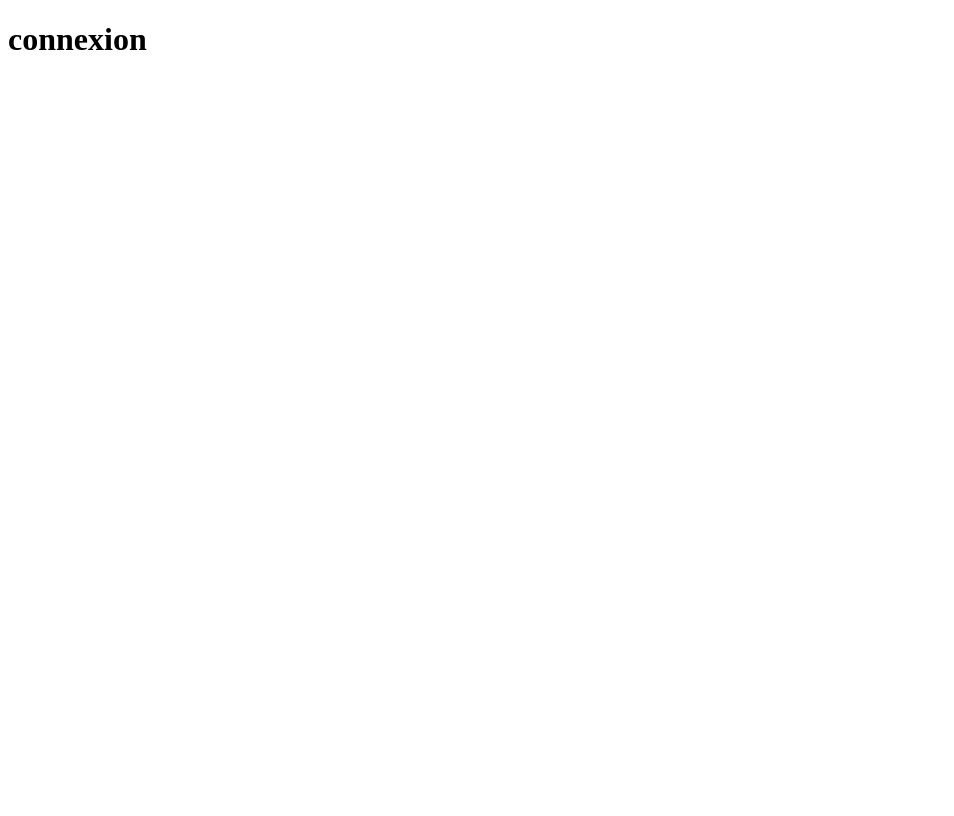
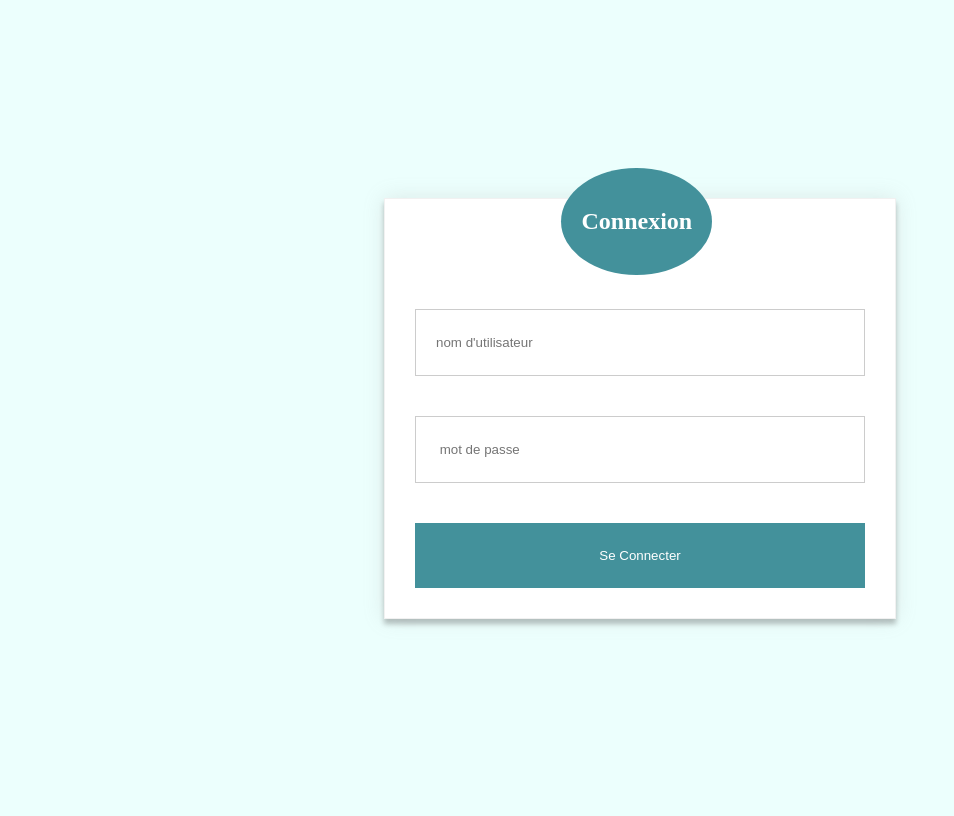
Before and after one commit to RIDIALfa/Flask, a Flask app: page /connexion in a window 1280 px wide. Before the commit the part shown is almost empty. Shown: the whole page, without its empty margins (0-954 px from the left). Before the commit the page ends 50 px from the top, so only its background shows below. Run offline with Flask 2, Linux system fonts and the light colour scheme.

Commit message:
style login form

```diff
--- a/main.py
+++ b/main.py
@@ -8,6 +8,9 @@ app = Flask(__name__)
 def home():
     return render_template('pages/home.html')
 
+@app.route('/test')
+def teste():
+    return render_template('test.html')
 
 @app.route('/connexion')
 def login():
--- /dev/null
+++ b/static/css/style.css
@@ -0,0 +1,63 @@
+body{
+    background:#ECFFFD;
+}
+#container{
+    min-height: 100vh;
+    width: 100%;
+    display: flex;
+    justify-content: center;
+    align-items: center;
+}
+/* Bordered form */
+form {
+    position: relative;
+    width:450px;
+    padding: 110px 30px 30px 30px;
+    border: 1px solid #f1f1f1;
+    background: #fff;
+    box-shadow: 0 0 20px 0 rgba(157, 147, 147, 0.2), 0 5px 5px 0 rgba(0, 0, 0, 0.24);
+}
+.connect{
+    width: 87%;
+    position: absolute;
+    top: -50px;
+    display: flex;
+    justify-content: center;
+}
+#container h2{
+padding: 40px 20px;
+    background-color: #43919B;
+    color: #fff;
+    border-radius:50%;
+    /* margin: 0 auto; */
+    display: flex;
+    justify-content: center;
+    align-items: center;
+}
+
+#loginForm input {
+    width: 100%;
+    padding: 25px 20px;
+
+
+}
+/* Full-width inputs */
+input[type=text], input[type=password] {
+    margin-bottom: 40px;
+    display: inline-block;
+    border: 1px solid #ccc;
+    box-sizing: border-box;
+}
+
+/* Set a style for all buttons */
+input[type=submit] {
+    background-color: #43919B;
+    color: white;
+    border: none;
+    cursor: pointer;
+}
+input[type=submit]:hover {
+    background-color: white;
+    color: #53af57;
+    border: 1px solid #53af57;
+}
--- a/templates/base.html
+++ b/templates/base.html
@@ -4,6 +4,8 @@
     <meta charset="UTF-8">
     <meta http-equiv="X-UA-Compatible" content="IE=edge">
     <meta name="viewport" content="width=device-width, initial-scale=1.0">
+    <link rel="stylesheet" href="../Static/css/style.css">
+    <link rel="stylesheet" href="{{ url_for('static', filename='css/style.css') }}">
     <title>Document</title>
 </head>
 <body>
--- a/templates/pages/connexion.html
+++ b/templates/pages/connexion.html
@@ -1,5 +1,20 @@
 {% extends 'base.html' %}
 
 {% block contenu %}
-    <h1>connexion</h1>
+<div id="container">
+    <!-- zone de connexion -->
+
+    <form action="" method="" id="loginForm">
+        <div class="connect">
+            <h2>Connexion</h2>
+        </div>
+        <div class="saisie">
+            <input type="text" placeholder="nom d'utilisateur" name="username" required>
+
+            <input type="password" placeholder=" mot de passe" name="password" required>
+        </div>
+
+        <input type="submit" id='submit' value='Se Connecter' >
+    </form>
+</div>
 {% endblock %}
```
Also changed, not shown: templates/test.html (added, +7 -0 lines).
